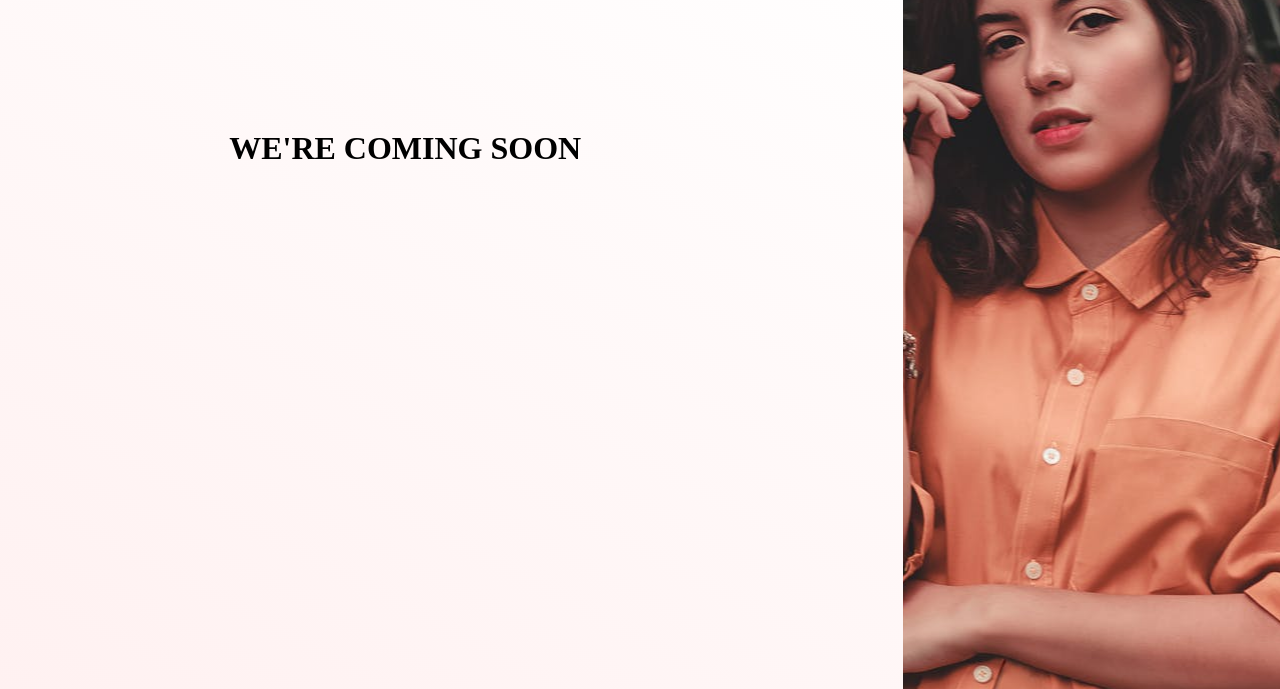
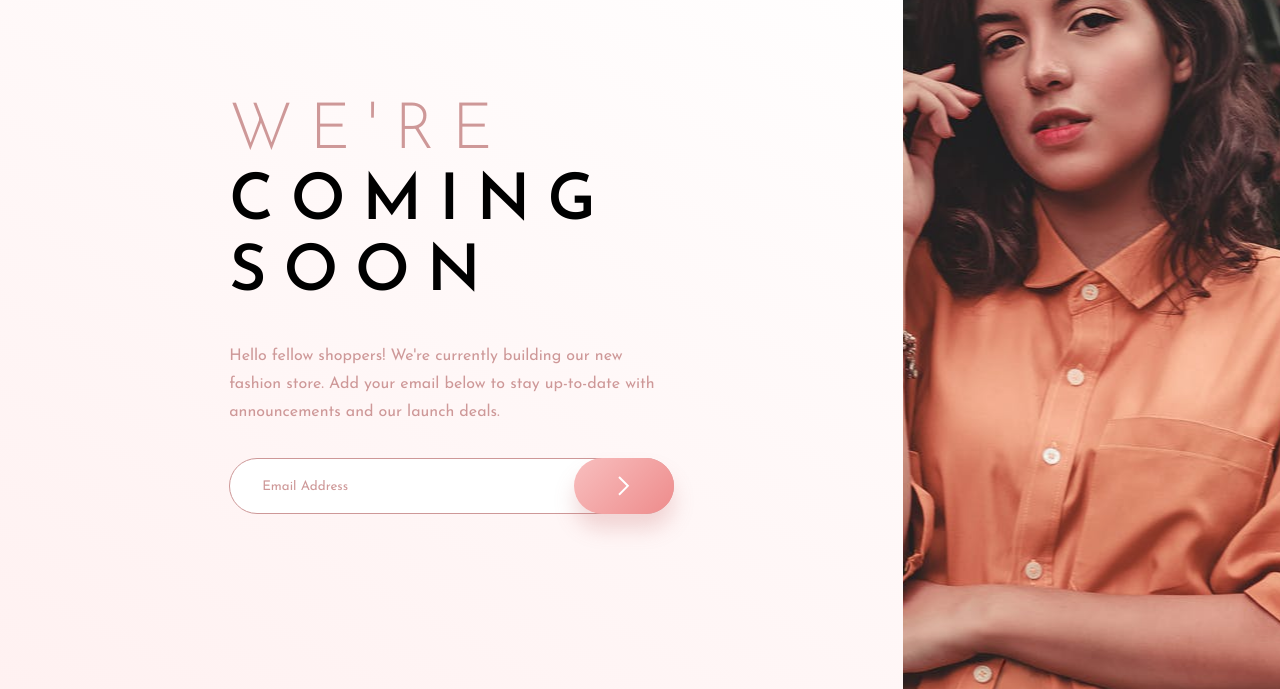
Before and after one commit to mrios671/coming-soon-page, a plain HTML site: page index.html in a window 1280 px wide. Shown: the part 111-800 px from the top of the page. Drawn offline with Linux system fonts and the light colour scheme.

Commit message:
finished going through lecture.

```diff
--- a/css/reset.css
+++ b/css/reset.css
@@ -8,3 +8,6 @@ img {
     display: block;
     max-width: 100%;
 }
+input, input::placeholder {
+    font-family: inherit;
+}
--- a/css/style.css
+++ b/css/style.css
@@ -1,13 +1,19 @@
 @import "reset.css";
-:root{
+@import url('https://fonts.googleapis.com/css2?family=Josefin+Sans:ital,wght@0,100;0,200;0,300;0,400;0,500;0,600;0,700;1,100;1,200;1,300;1,400;1,500;1,600;1,700&display=swap');
+:root {
     --colors-primary: #CE9898;
-    --colors-primary-gradient:linear-gradient(135deg, #F8BFBF 0%, #EE8B8B 100%);
+    --colors-primary-gradient: linear-gradient(135deg, #F8BFBF 0%, #EE8B8B 100%);
     --colors-secondary: #CE9898;
     --colors-darker-secondary: #EE8B8B;
-    --colors-dark: #423A3A ;
+    --colors-dark: #423A3A;
     --colors-light: #FFF;
     --colors-light-gradient: linear-gradient(28deg, #FFF1F1 0%, #FFFFFF 100%);
 }
+
+body{
+    font-family: 'Josefin Sans', sans-serif;
+}
+
 .page-wrapper{
     display: flex;
     min-height: 100vh;
@@ -17,7 +23,7 @@
     flex: 2 0 0;
     background: var(--colors-light-gradient);
     display: flex;
-    align-items: start;
+    align-items: stretch;
     justify-content: center;
     padding: 75px;
 }
@@ -27,7 +33,6 @@
     width: 100%;
     display: flex;
     flex-direction: column;
-    gap: 133px;
 }
 
 .logo-wrapper{
@@ -39,11 +44,55 @@
 .text-container{
     display: flex;
     flex-direction: column;
+    justify-content: center;
+    gap: 32px;
+    flex: 1 0 0;
 }
 
 .text-container h1 {
     text-transform: uppercase;
+    font-size: 64px;
+    letter-spacing: 17px;
+    font-weight: 600;
+    line-height: 71px;
+}
 
+.text-container h1 span{
+    color: var(--colors-secondary);
+    font-weight: 300;
+}
+
+.text-container p {
+    color: var(--colors-secondary);
+    font-size: 16px;
+    line-height: 28px;
+    font-weight: 400;
+}
+
+form {
+    display: flex;
+
+}
+
+label {
+    display: block;
+    width: 100%;
+}
+
+input{
+    min-height: 56px;
+    border-radius: 999px;
+    width: 100%;
+    border: 1px solid var(--colors-secondary);
+    padding-left: 32px;
+}
+
+input::placeholder {
+    color: var(--colors-secondary);
+}
+
+input:focus {
+    outline: var(--colors-darker-secondary);
 }
 
 .right-side{
@@ -54,3 +103,16 @@
     background-size: cover;
     background-position: center;
 }
+
+.single-submit {
+    width: 100px;
+    display: flex;
+    align-items: center;
+    justify-content: center;
+    background: var(--colors-primary-gradient);
+    border: none;
+    cursor: pointer;
+    border-radius: 999px;
+    margin-left: -100px;
+    box-shadow: 0px 15px 20px 0px rgba(198, 110, 110, 0.25);
+}
--- a/index.html
+++ b/index.html
@@ -17,7 +17,16 @@
                     <img src="img/logo-words.svg" class="logo-words">
                 </div>
                 <div class="text-container">
-                    <h1> We're Coming Soon</h1>
+                    <h1> <span>We're</span> Coming Soon</h1>
+                    <p>Hello fellow shoppers! We're currently building our new fashion store. Add your email below to stay up-to-date with announcements and our launch deals.</p>
+                    <form id="newsletter" class="newsletter">
+                        <label>
+                            <input type="text" placeholder="Email Address" id="email" name="email">
+                        </label>
+                            <button type="submit" class="single-submit">
+                                <img src="img/Path.svg" class="submit-icon" alt="submit-icon">
+                            </button>
+                    </form>
                 </div>
             </div>
         </main>
```
Also changed, not shown: img/Path.svg (added).
